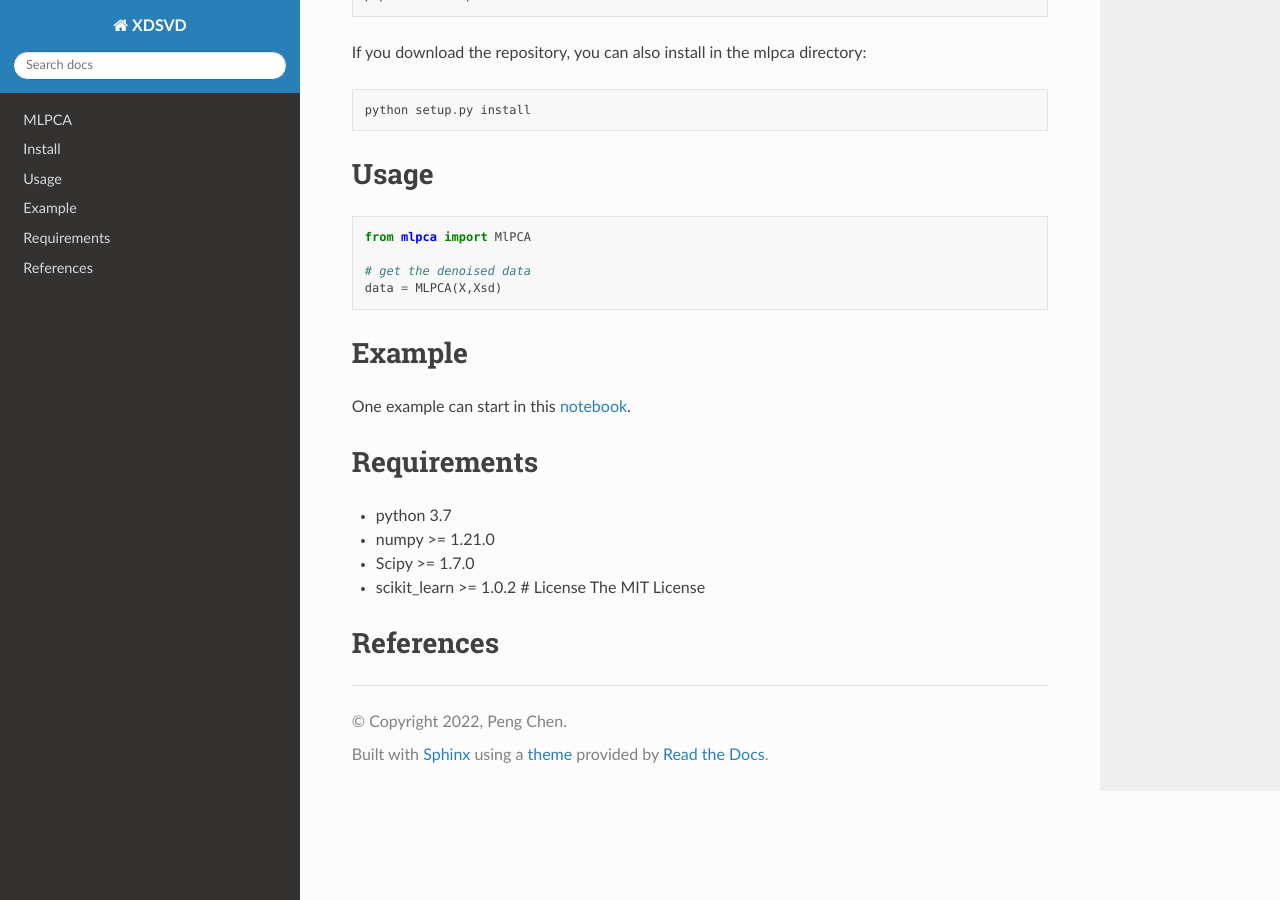
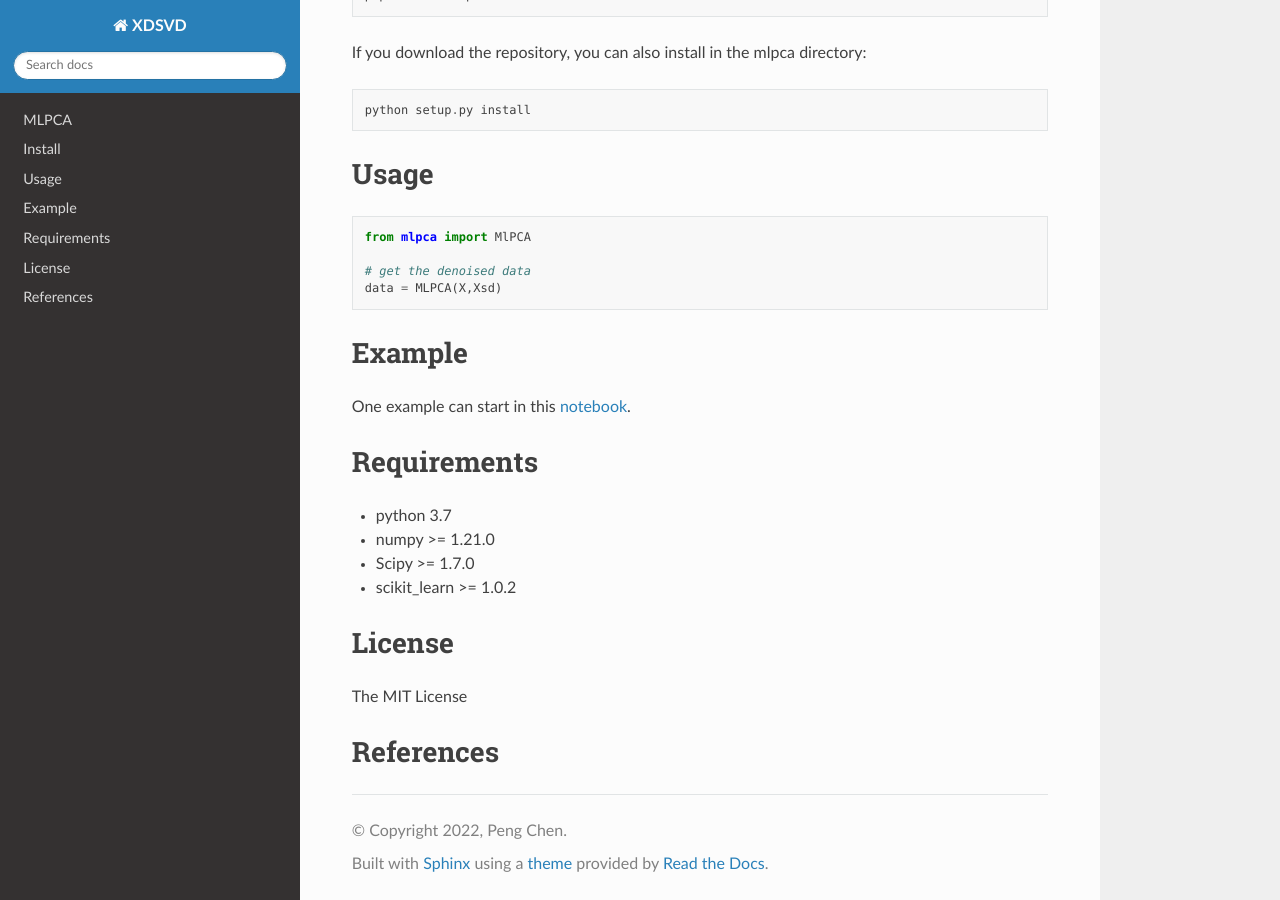
Before and after one commit to pengchzn/yonder, a Sphinx documentation site: the page built from docs/source/index.rst, in a window 1280 px wide and 900 px high, scrolled down 536 px. Built offline with Sphinx 7.4.7 and the Read the Docs theme 2.0.0, drawn with Linux system fonts in a browser that asks for light colours.

Commit message:
Update index.rst

```diff
--- a/docs/source/index.rst
+++ b/docs/source/index.rst
@@ -48,7 +48,12 @@ Requirements
 -  python 3.7
 -  numpy >= 1.21.0
 -  Scipy >= 1.7.0
--  scikit_learn >= 1.0.2 # License The MIT License
+-  scikit_learn >= 1.0.2
+
+License
+=======
+
+The MIT License
 
 References
 ==========
```
